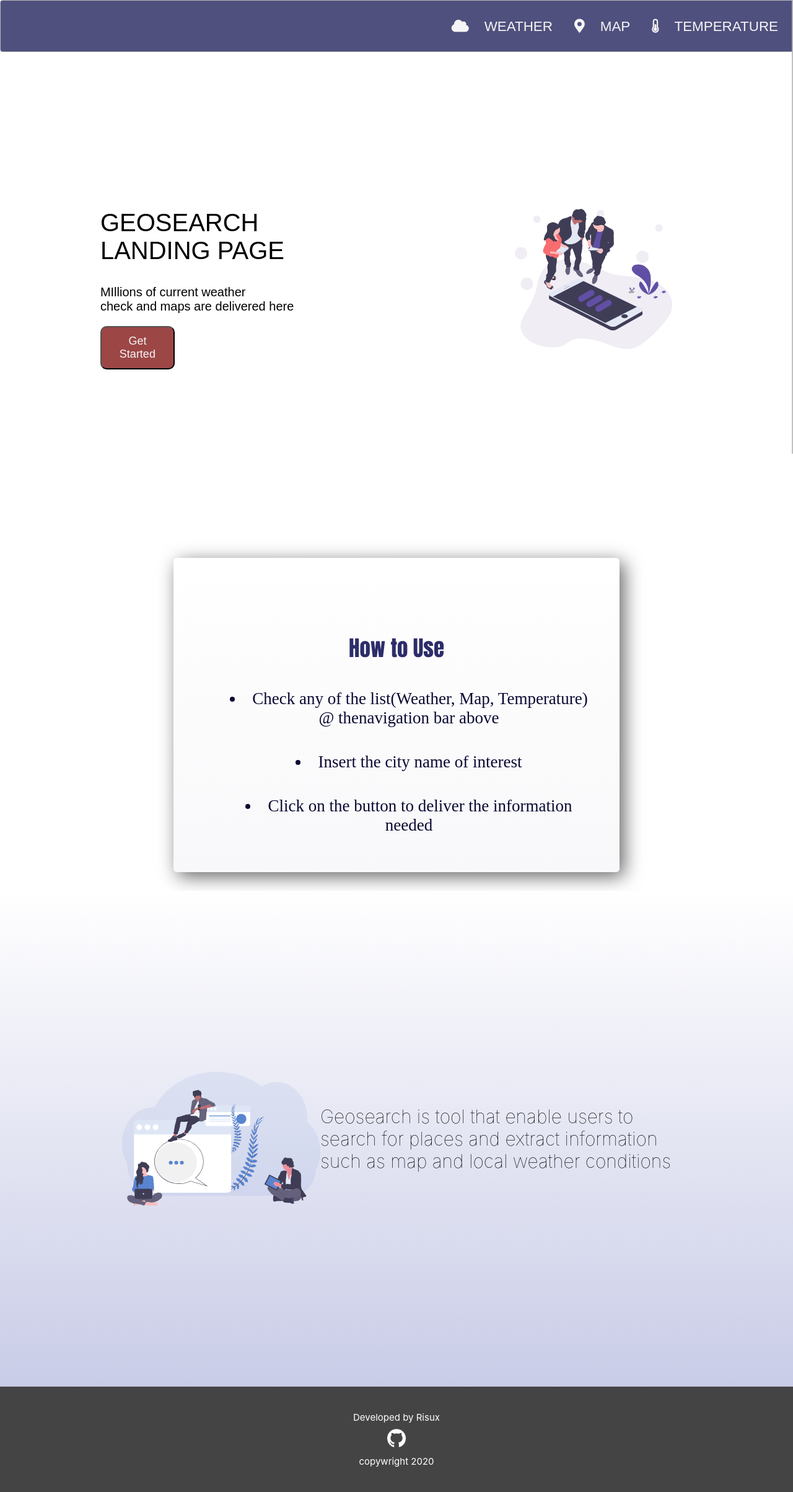
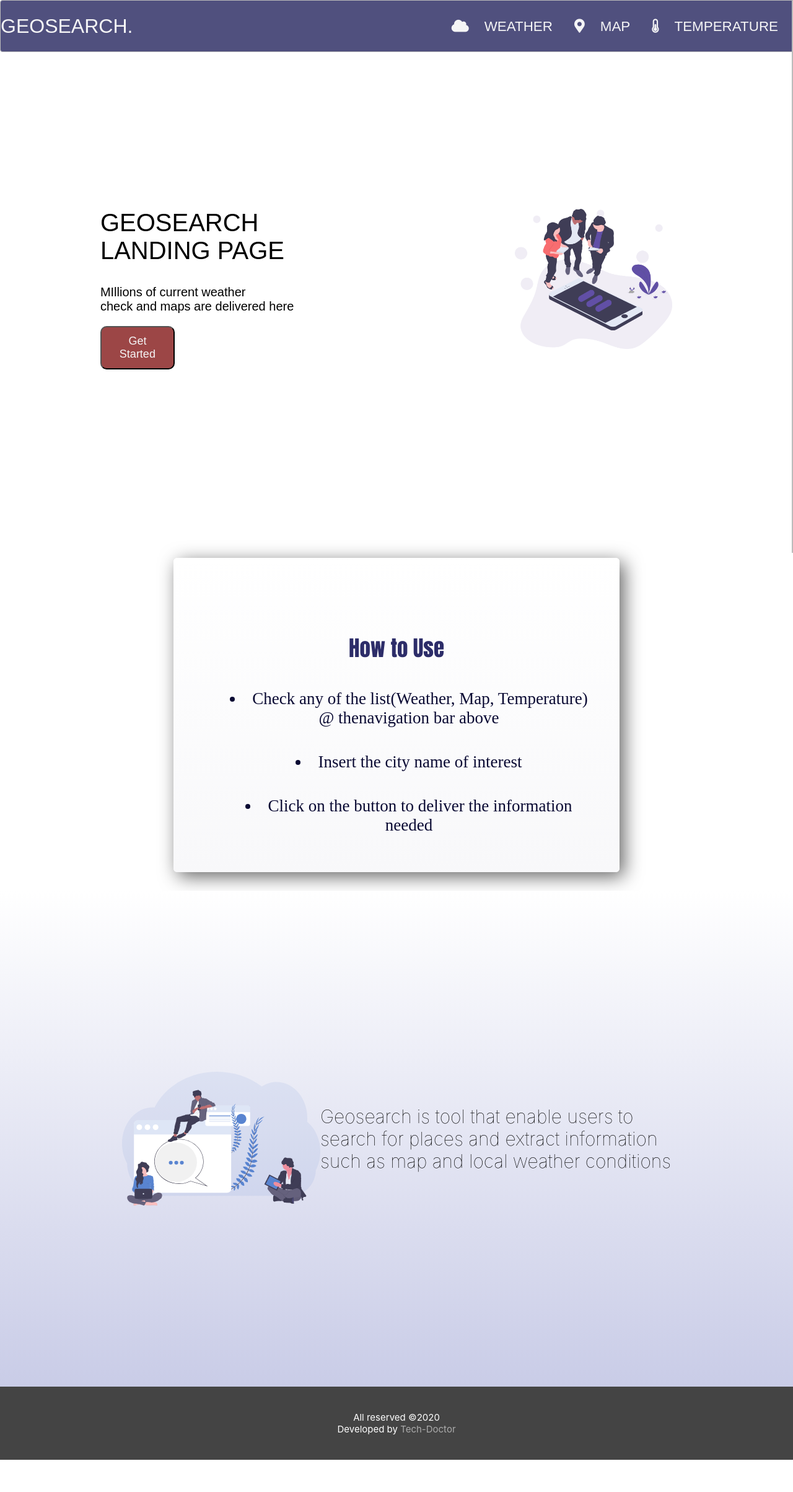
Before and after one commit to tech-doctor/Geosearch, a plain HTML site: page index.html in a window 1280 px wide. Shown: the whole page at 62% size. After the commit the page ends 2355 px from the top, so only its background shows below. Drawn offline with Linux system fonts and the light colour scheme.

Commit message:
updated commit on geosearch

```diff
--- a/Geosearch.css
+++ b/Geosearch.css
@@ -1,11 +1,8 @@
 body {
 	margin: 0 auto;
 	font-family: Arial;
-
 }
-
   .zone {
-    /*padding:30px 50px;*/
 	cursor:pointer;
 	color:#FFF;
 	font-size:2em;
@@ -21,9 +18,19 @@ body {
 	box-shadow:rgba(0,0,0,0.8) 0px 5px 15px, inset rgba(0,0,0,0.15) 0px -10px 20px;
 }
 
+#nav-bar{
+	display: flex;
+	align-items: center;
+	justify-content: space-between;
+}
+
 /***********************************************************************
  *  Nav Bar
  **********************************************************************/
+  .fa-bars{
+    font-size: 30px;
+  }
+
  .main-nav {
 	display: flex;
 	justify-content: space-between;
@@ -32,13 +39,12 @@ body {
 	font-size: 0.7em;
 	float: right;
 	margin-right: 20px;
-
 }
 
 
 
 #side-menu {
-    height: 80%;
+	height: 100%;
 	width: 0;
 	z-index: 1;
 	top: 0;
@@ -48,9 +54,8 @@ body {
 	background-color: #111;
 	overflow-x: hidden;
 	padding-top: 90px;
-    opacity:0.9;
-    transition-duration: 0.3s;
-    border-top-left-radius: 20px;
+	opacity:1;
+	transition-duration: 0.2s;
 }
 
 #side-menu a{
@@ -87,15 +92,15 @@ body {
 
 
 @media(max-width: 600px) {
-    .main-nav {
+	/* .main-nav {
 	  font-size: 0.5em;
 
-    }
+} */
+
 
 .push{
 	display: none;
 }
-
 
 
 .cover {
@@ -109,6 +114,13 @@ body {
 @media(max-width: 1100px) {
 	.container {
 		justify-content: space-evenly;
+	}
+	.main-nav li {
+		font-size: 20px;
+	}
+	.geosearch{
+		font-size: 25px;
+		margin-left: 10px;
 	}
 }
 
@@ -257,10 +269,20 @@ h2{
 	color: rgb(10, 10, 51);
 
 }
+#nav-bar a:first{
+	font-size: 15px;
+}
+
 
 .users{
 	width: 20rem;
 }
+
+/* .main-nav{
+	display: none
+} */
+
+
 
 /***********************************************************************
 *  Footer
@@ -272,6 +294,16 @@ h2{
 	padding: 40px;
 	font-family: -apple-system, BlinkMacSystemFont, 'Segoe UI', Roboto, Oxygen, Ubuntu, Cantarell, 'Open Sans', 'Helvetica Neue', sans-serif;
 	font-size: 15px;
+	position: sticky;
+}
+
+.footer a{
+	color: rgb(172, 172, 172);
+}
+
+.footer a:hover{
+	color: rgb(240, 240, 240);
+	text-decoration: underline;
 }
 
 #github{
@@ -296,4 +328,7 @@ h2{
     .flex-wrapper{
         width: 50vh;
 	}
+	#nav-bar a:first{
+		display: none;
 	}
+}
--- a/Map/map.css
+++ b/Map/map.css
@@ -7,6 +7,12 @@
   border-radius:4px;
   border:1px solid #bbb;
   transition: all 0.3s linear;
+}
+
+.zone a{
+  color: black;
+  text-decoration: none;
+  font-family: Arial;
 }
 
 .zone:hover {
@@ -88,10 +94,19 @@
         font-size: 15px;
         font-weight: 300;
         margin-left: 12px;
-        padding: 0 11px 0 13px;
+        padding: 0.2em 1em;
         text-overflow: ellipsis;
-        width: 400px;
+        outline: none;
+        width: 40%;
       }
+      @media(max-width:800px){
+        #pac-input {
+          width: 70%;
+        }
+
+      }
+
+
 
       #pac-input:focus {
         border-color: #4d90fe;
@@ -120,6 +135,16 @@
 
     }
 
+    .footer a{
+      color: rgb(172, 172, 172);
+  }
+
+  .footer a:hover{
+      color: rgb(240, 240, 240);
+      text-decoration: underline;
+  }
+
+
     #github {
       width: 3rem;
     }
--- a/Map/map.js
+++ b/Map/map.js
@@ -18,9 +18,6 @@
 
 
       function initAutocomplete() {
-
-
-
         var map = new google.maps.Map(document.getElementById('map'), {
           center: {lat: -33.8688, lng: 151.2195},
           zoom: 13,
--- a/Temperature/Temperature.css
+++ b/Temperature/Temperature.css
@@ -142,6 +142,15 @@ a p{
 
 }
 
+.footer a{
+    color: rgb(172, 172, 172);
+}
+
+.footer a:hover{
+    color: rgb(240, 240, 240);
+    text-decoration: underline;
+}
+
 #github{
     width: 3rem;
 }
--- a/Temperature/conversion1/conversion1.css
+++ b/Temperature/conversion1/conversion1.css
@@ -64,9 +64,17 @@ body{
     padding: 40px;
     font-family: -apple-system, BlinkMacSystemFont, 'Segoe UI', Roboto, Oxygen, Ubuntu, Cantarell, 'Open Sans', 'Helvetica Neue', sans-serif;
     font-size: 15px;
+}
 
+.footer a{
+    color: rgb(172, 172, 172);
+}
 
+.footer a:hover{
+    color: rgb(240, 240, 240);
+    text-decoration: underline;
 }
+
 
 #github{
     width: 3rem;
--- a/Temperature/conversion1/conversion2/conversion2.css
+++ b/Temperature/conversion1/conversion2/conversion2.css
@@ -64,8 +64,15 @@ body{
     padding: 40px;
     font-family: -apple-system, BlinkMacSystemFont, 'Segoe UI', Roboto, Oxygen, Ubuntu, Cantarell, 'Open Sans', 'Helvetica Neue', sans-serif;
     font-size: 15px;
+}
 
+.footer a{
+    color: rgb(172, 172, 172);
+}
 
+.footer a:hover{
+    color: rgb(240, 240, 240);
+    text-decoration: underline;
 }
 
 #github{
--- a/Weather/weather.css
+++ b/Weather/weather.css
@@ -4,13 +4,16 @@ body {
 }
 
 .zone {
-
     cursor:pointer;
     color: black;
     font-size:2em;
     border-radius:4px;
     border:1px solid #bbb;
     transition: all 0.3s linear;
+}
+.zone a{
+    color: black;
+    text-decoration: none;
 }
 
 .zone:hover {
@@ -125,7 +128,15 @@ body {
     padding: 40px;
     font-family: -apple-system, BlinkMacSystemFont, 'Segoe UI', Roboto, Oxygen, Ubuntu, Cantarell, 'Open Sans', 'Helvetica Neue', sans-serif;
     font-size: 15px;
+}
 
+.footer a{
+    color: rgb(172, 172, 172);
+}
+
+.footer a:hover{
+    color: rgb(240, 240, 240);
+    text-decoration: underline;
 }
 
 #github{
--- a/index.html
+++ b/index.html
@@ -8,12 +8,17 @@
   <div class="heading">
 
     <nav id="nav-bar"class="zone blue sticky">
+      <div class="geosearch">
+        <a href="index.html">GEOSEARCH.</a>
+      </div>
+      <div>
         <ul class="main-nav">
           <li class="push"><a href="Weather/weather.html"><i class="fas fa-cloud"></i>WEATHER</a></li>
           <li class="push"><a href="Map/map.html"><i class="fas fa-map-marker-alt"></i>MAP</a></li>
           <li class="push"><a href="Temperature/Temperature.html"><i class="fas fa-thermometer-half"></i>TEMPERATURE</a></li>
           <i  id="yes"class="fa fa-bars"></i>
         </ul>
+      </div>
     </nav>
   </div>
 </head>
@@ -50,12 +55,10 @@
      search for places and extract information<br>
      such as map and local weather conditions</h2>
   </div>
-  <footer class="footer">Developed by Risux <br>
-     <a href="https://github.com/tech-doctor"><img id="github" src="github-logo.png"></a><br>
-     copywright 2020
+  <footer class="footer">
+  All reserved ©2020<br>
+  Developed by <a href="https://olukaisaac.netlify.app/">Tech-Doctor</a>
   </footer>
-
-
  <script src="Geosearch.js"></script>
 </body>
 </html>
```
Also changed, not shown: Map/map.html (+4 -5 lines), Temperature/Temperature.html (+4 -5 lines), Temperature/conversion1/conversion1.html (+3 -3 lines), Temperature/conversion1/conversion2/conversion2.html (+2 -4 lines), Weather/weather.html (+4 -5 lines). Lines whose indentation alone changed are shown as unchanged.
